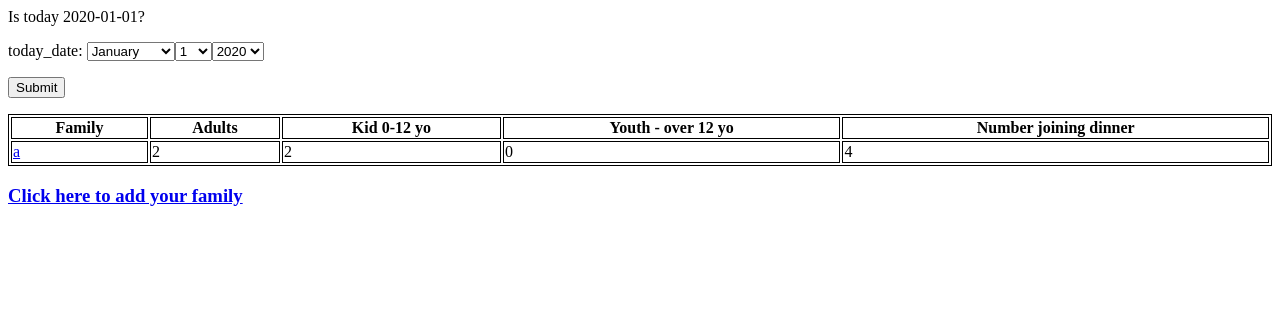
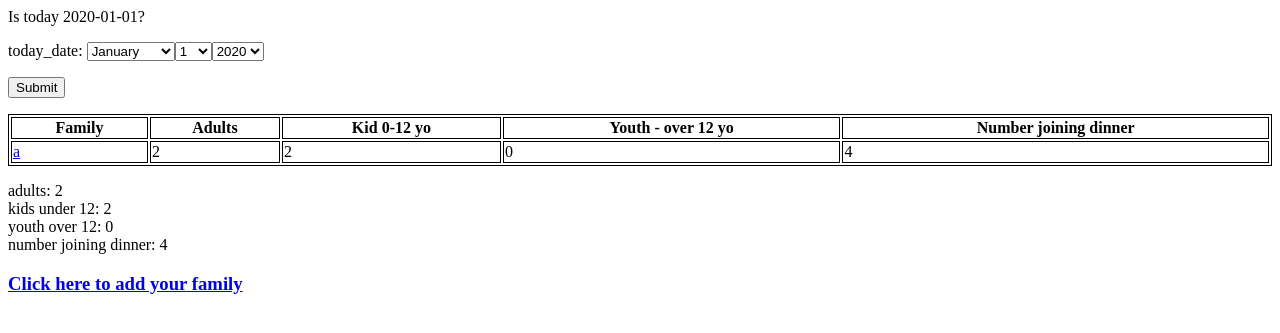
Before and after one commit to oscar11737/attendence, a Django app: page / in a window 1280 px wide. Shown: the top 333 px of the page. Run offline with Django 3.2, Linux system fonts and the light colour scheme; data comes from the database, SQL or seed files in the repository; both versions use the stored data as it was after the commit; parts of the project's set-up code (start-up, migrations or seed data) failed here and were passed over.

Commit message:
change home page and sign up page format

```diff
--- a/attendFellowship/forms.py
+++ b/attendFellowship/forms.py
@@ -42,4 +42,4 @@ class ShowUpForm(forms.ModelForm):
     nMeals = forms.IntegerField(label='How many will join the dinner(Adult+Youth)')
     class Meta(object):
         model = Family
-        fields = ("nAdults", "nUnder12", "nMeals")
+        fields = ("nAdults", "nUnder12", "nAbove12", "nMeals")
--- a/attendFellowship/templates/home.html
+++ b/attendFellowship/templates/home.html
@@ -23,6 +23,7 @@
   </tr>
   {% endfor %}
 </table>
+<p>adults: {{ adult_sum }} <br> kids under 12: {{ kids_under12_sum }} <br>youth over 12: {{ youth_over12_sum }} <br>number joining dinner: {{ joining_dinner_sum }} </p>
 <a href="{% url 'new_family' %}">
   <h3>Click here to add your family<h3>
 </a>
--- a/attendFellowship/views.py
+++ b/attendFellowship/views.py
@@ -3,6 +3,7 @@ from .forms import NewFamilyForm, MeetingDateForm, ShowUpForm, TodayDateForm
 from .models import Family, MeetingDate, IntermediateRecord
 import datetime
 from django.db import connection
+from django.db.models import Sum
 
 sql_s1 = "insert into 'attendFellowship_intermediaterecord' (id, submission_date, name, nAdults, nUnder12, nAbove12) select null, submission_date, name, nAdults, nUnder12, nAbove12 "
 sql_s2 = "from attendFellowship_meetingdate inner join attendFellowship_meetingdate_family "
@@ -17,6 +18,11 @@ def home(request):
     except:
         max_date = "awaiting data"
     families = Family.objects.all()
+    adult_sum = Family.objects.aggregate(Sum('nAdults'))
+    kids_under12_sum = Family.objects.aggregate(Sum('nUnder12'))
+    youth_over12_sum = Family.objects.aggregate(Sum('nAbove12'))
+    joining_dinner_sum = Family.objects.aggregate(Sum('nMeals'))
+    print(dir(adult_sum))
     if request.method == 'POST':
         MeetingDate.objects.all().delete()
         form = TodayDateForm(request.POST)
@@ -27,6 +33,10 @@ def home(request):
     context['max_date'] = max_date
     context['form'] = TodayDateForm()
     context['families'] = families
+    context['adult_sum'] = adult_sum['nAdults__sum']
+    context['kids_under12_sum'] = kids_under12_sum['nUnder12__sum']
+    context['youth_over12_sum'] = youth_over12_sum['nAbove12__sum']
+    context['joining_dinner_sum'] = joining_dinner_sum['nMeals__sum']
     return render(request, 'home.html', context)
 
 def new_family(request):
```
Also changed, not shown: attendFellowship/admin.py (+5 -2 lines), attendFellowship/migrations/0001_initial.py, attendFellowship/migrations/0002_intermediaterecord.py (deleted), attendFellowship/migrations/0003_auto_20200522_2117.py (deleted), attendFellowship/migrations/0004_auto_20200525_0914.py (deleted), attendFellowship/migrations/0005_auto_20200525_0917.py (deleted), attendFellowship/migrations/0006_auto_20200526_0818.py (deleted), attendFellowship/migrations/0007_auto_20200526_0911.py (deleted), db.sqlite3.
